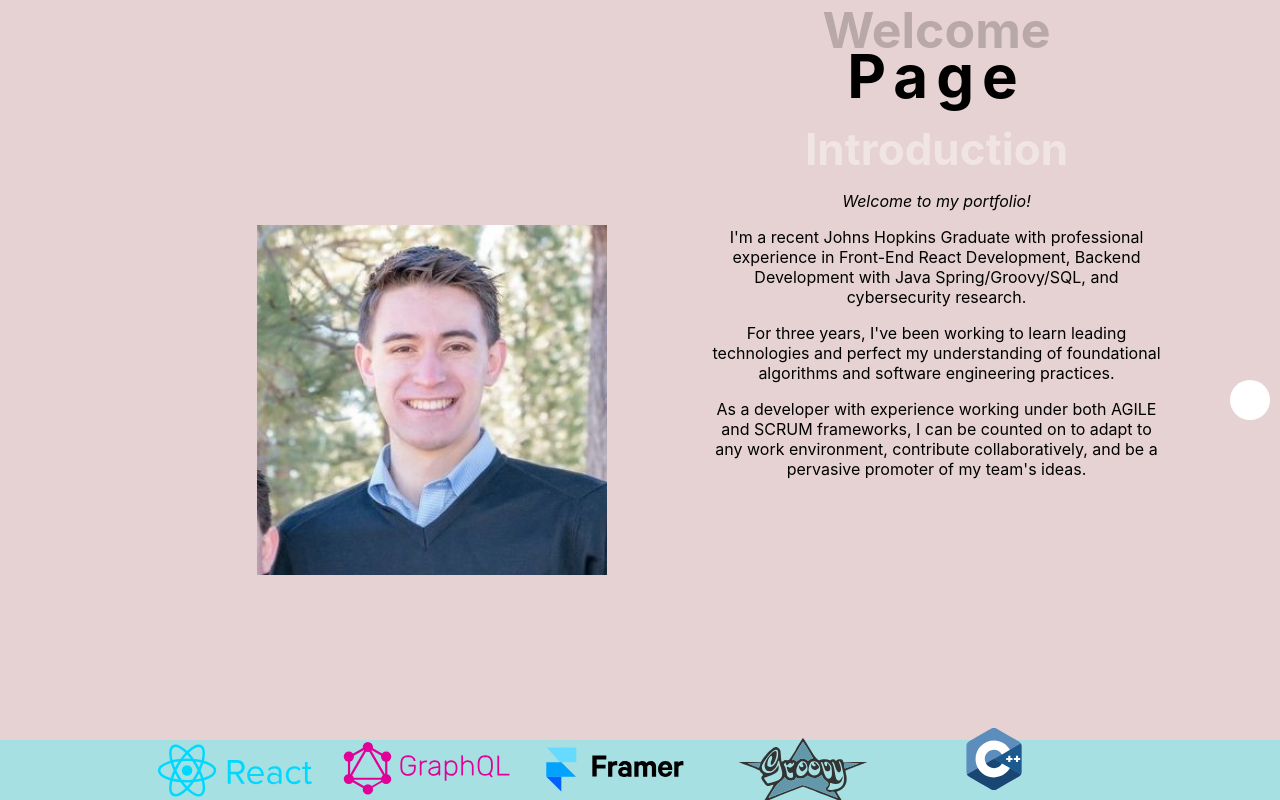
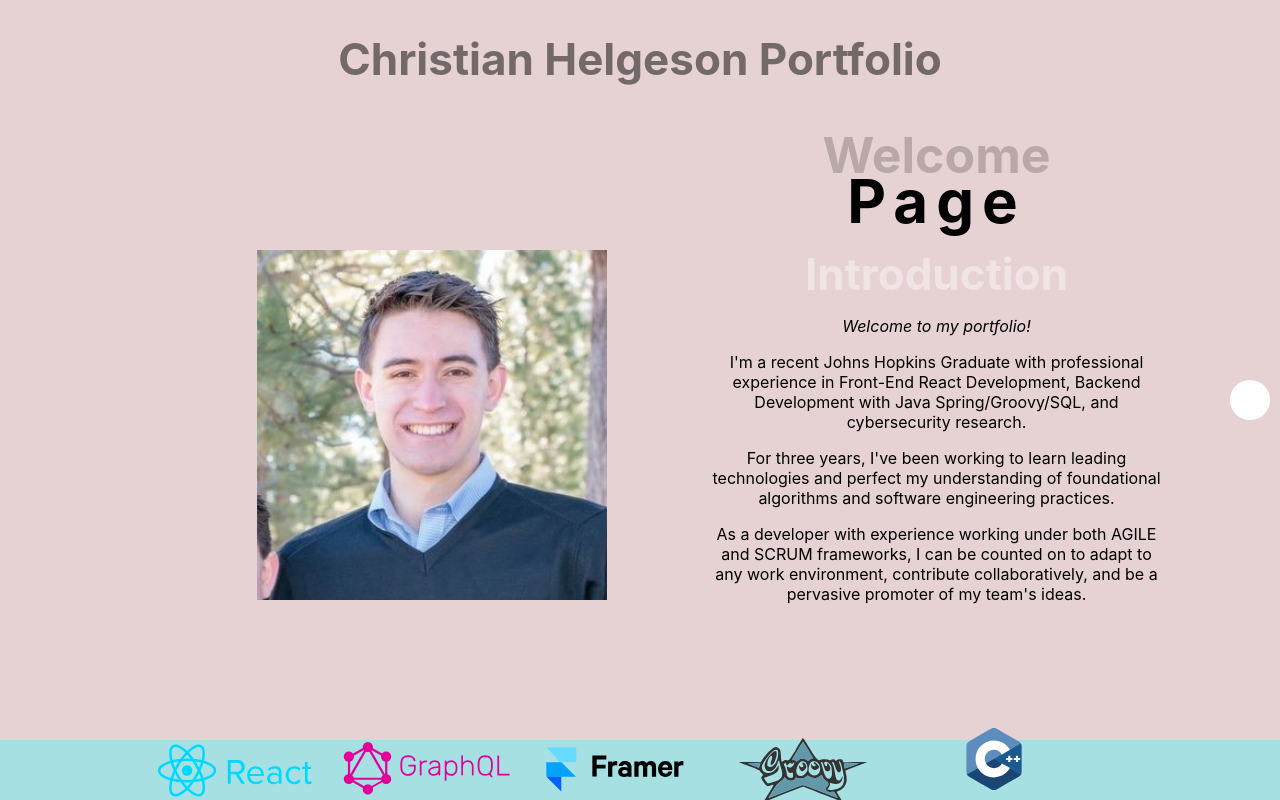
Before and after one commit to cmhhelgeson/portfolio, a React (Create React App) app: page / in a window 1280 px wide. Built offline with nearby package versions, Linux system fonts and the light colour scheme.

Commit message:
Some styling changes

```diff
--- a/src/App.tsx
+++ b/src/App.tsx
@@ -1,6 +1,6 @@
 import React, {useState} from 'react';
 import './App.css';
-import { AnimatePresence} from 'framer-motion';
+import { AnimatePresence, motion} from 'framer-motion';
 import {IntroPage} from "./components/pages/IntroPage"
 
 import { IntroPageProps } from './components/pages/IntroPage';
@@ -16,6 +16,7 @@ import { GroovySVGModified } from './components/GroovySVG';
 import { CSVGModified } from './components/CSVG';
 import { useMediaQuery } from './utils/useMediaQuery';
 import { ReduxSVG, ReduxSVGModified } from './components/ReduxSVG';
+import { ProjectTitle } from './components/ProjectTitle';
 
 
 const PageOne = () => {
@@ -162,7 +163,7 @@ const pageInfo: Omit<IntroPageProps,
     key: 3,
     imgSrc: backgroundImageRender,
     projectNum: "02",
-    titleText: "LC Slice",
+    titleText: "Software Rendering",
     text: "",
     htmlElements: PageFour(),
   }
@@ -204,6 +205,8 @@ function App() {
   const isSmallWidth = useMediaQuery('(max-width: 780px)');
   const isSmallHeight = useMediaQuery('(max-height: 800px)')
 
+  const [titleHover, setTitleHover] = useState<boolean>(false);
+
 
   const paginate = (newDirection: number) => {
     setPage([page + newDirection, 1]);
@@ -228,13 +231,17 @@ function App() {
 
   return (
     <div className="App">
-      <header style={{marginBottom: "0px"}}>
+      <header style={{position: "fixed", width: "100%", display: "flex", "justifyContent": "center"}}>
+        <div onMouseEnter={() => setTitleHover(true)} onMouseLeave={() => setTitleHover(false)}>
+        <ProjectTitle title={"Christian Helgeson Portfolio"} color="black" opacity={titleHover ? "1": "0.5"} />
+        </div>
       </header>
 
       <div className="projects">
-        <AnimatePresence initial={false} custom={direction} onExitComplete={() => setLockButton(false)}>
+        <AnimatePresence initial={true} custom={direction} onExitComplete={() => setLockButton(false)}>
           {<IntroPage
             key={page}
+            page={page}
             overrideProjectString={pageInfo[page].overrideProjectString}
             imgSrc={pageInfo[page].imgSrc}
             text={pageInfo[page].text}
@@ -251,7 +258,8 @@ function App() {
       </div>
       {page < pageInfo.length - 1 ? <div className="next_arrow" onClick={() => onPaginateRight()}/> : null}
       {page > 0 ? <div className="prev_arrow" onClick={() => onPaginateLeft()}/> : null}
-      <footer className="svg_footer" style={{"backgroundColor": "#a7e0e3"}}>
+      <AnimatePresence initial={true}>
+      <motion.footer initial={{"opacity": 0, "y": 100}} animate={{"opacity": 1, "y": 0}} transition={{type: "spring", stiffness: 200, duration: 0.5}} className="svg_footer" style={{"backgroundColor": "#a7e0e3"}}>
         <div className='svg_container'>
           <div>
             <ReactSVGModified marginLeft={-125} marginTop={isSmallHeight ? -2 : 0}/>
@@ -271,7 +279,8 @@ function App() {
             {isSmallWidth ? <CSVGModified marginTop={325} marginLeft={-140}/> : <CSVGModified marginLeft={-225} marginTop={isSmallHeight ? -106 : -97}/> }
           </div>
         </div>
-      </footer>
+      </motion.footer>
+      </AnimatePresence>
     </div>
   );
 
--- a/src/components/ProjectContent/ProjectContent.module.css
+++ b/src/components/ProjectContent/ProjectContent.module.css
@@ -6,7 +6,6 @@
     display: flex;
     flex-direction: column;
     margin-left: 50px;
-
 }
 
 .project_number {
--- a/src/components/ProjectContent/ProjectContent.tsx
+++ b/src/components/ProjectContent/ProjectContent.tsx
@@ -22,6 +22,7 @@ export type ProjectContentParams = {
     linkInfo?: LinkInfo,
     bold?: boolean
     htmlElements?: JSX.Element
+    contentTopPadding?: string,
 }
 
 export type ProjectNumberParams = Omit<ProjectContentParams, "text" | "titleText">
@@ -63,13 +64,16 @@ export const ProjectContent = ({
     projectFontSpacing,
     linkInfo,
     bold,
-    htmlElements
+    htmlElements,
+    contentTopPadding,
   }: ProjectContentParams) => {
 
     //const separatedText = text.split("$cmh");
 
+    console.log(contentTopPadding);
+
     return (
-    <div className={styles.project_content}>
+    <div className={styles.project_content} style={{paddingTop: contentTopPadding ? contentTopPadding : "0px"}}>
 
       <ProjectNumber
         projectNum={projectNum}
--- a/src/components/pages/IntroPage/IntroPage.module.css
+++ b/src/components/pages/IntroPage/IntroPage.module.css
@@ -1,6 +1,7 @@
 .content_container {
     display: flex;
     align-items: center;
+    padding-top: 50px;
 }
 
 .content {
--- a/src/components/pages/IntroPage/IntroPage.tsx
+++ b/src/components/pages/IntroPage/IntroPage.tsx
@@ -11,6 +11,7 @@ import { ReactElement } from "react"
 
 export type IntroPageProps = {
   key: number,
+  page?: number
   text: string
   projectNum: string,
   imgSrc: string,
@@ -21,11 +22,12 @@ export type IntroPageProps = {
   initial: string,
   animate: any,
   exit: any
-  htmlElements?: JSX.Element
+  htmlElements?: JSX.Element,
 }
 
 export const IntroPage = ({
   key,
+  page,
   text,
   titleText,
   projectNum,
@@ -67,6 +69,7 @@ export const IntroPage = ({
           projectFontSize={60}
           text={text}
           titleText={titleText}
+          contentTopPadding={page === 0 ? "200px" : "0px"}
           bold={key === 1 ? true : false}
           htmlElements={htmlElements}/>
       </div>
```
